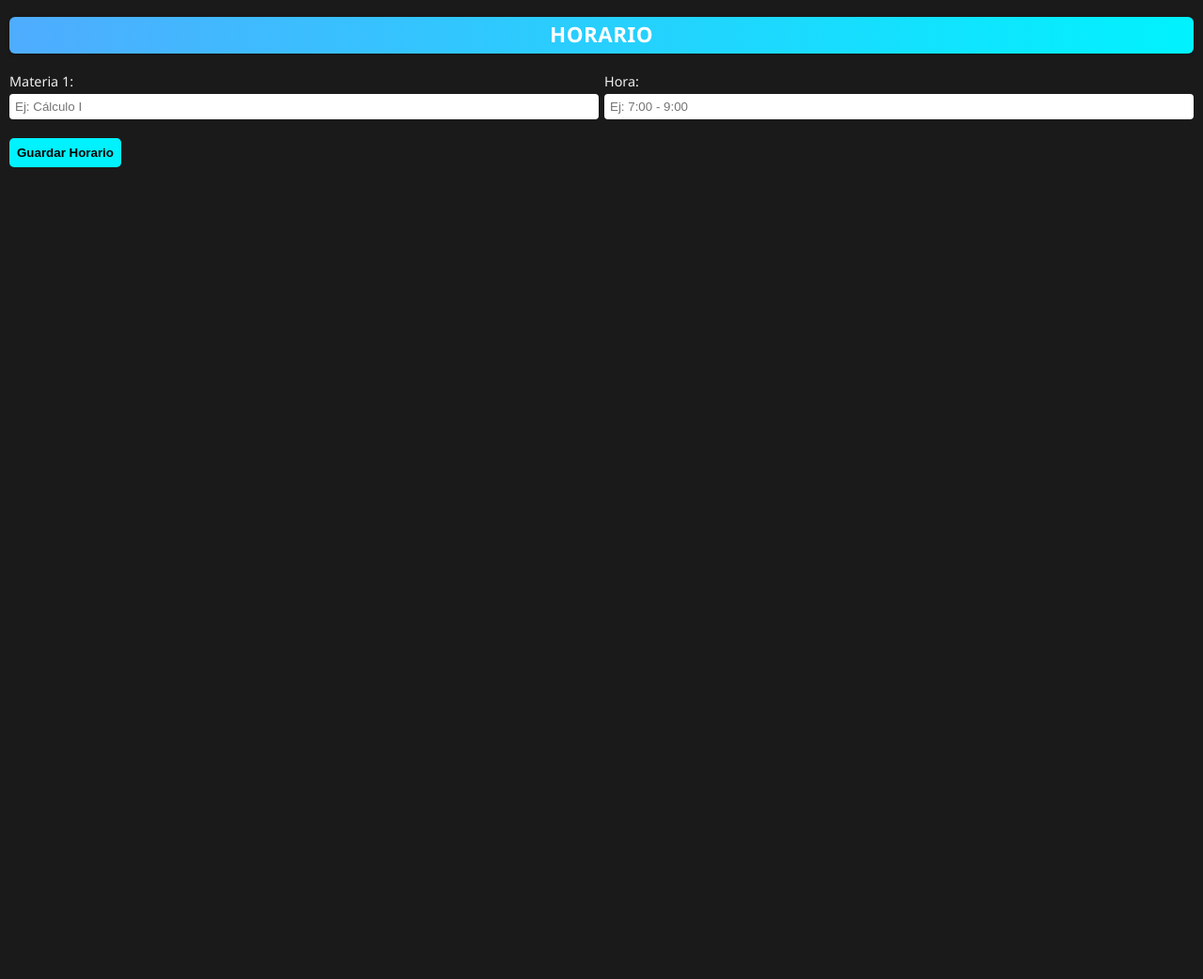
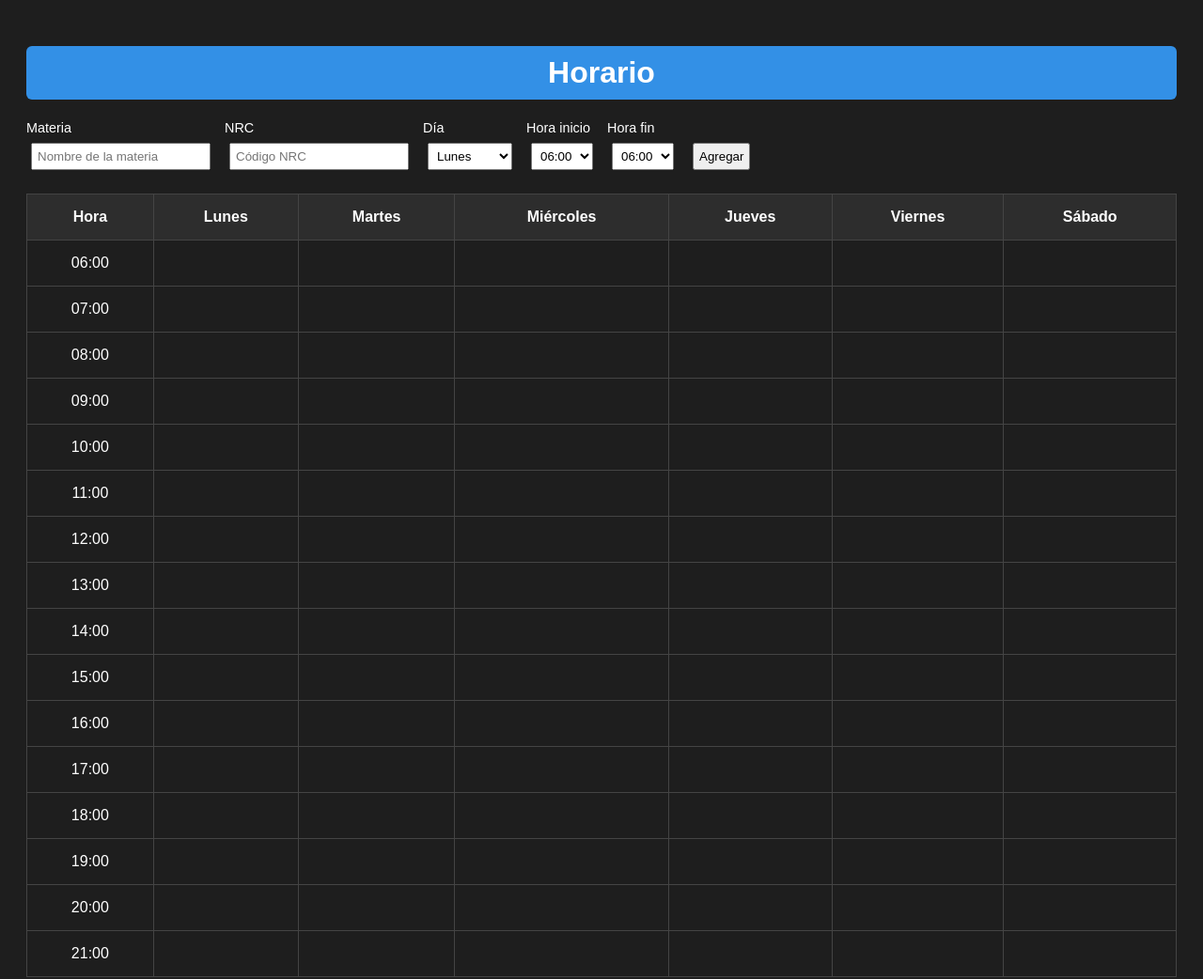
Before and after one commit to teheransmit/Horario-, a plain HTML site: page index.html in a window 1280 px wide. Shown: the whole page at 94% size. Before the commit the page ends 800 px from the top, so only its background shows below. Drawn offline with Linux system fonts and the light colour scheme.

Commit message:
Update index.html

```diff
--- a/index.html
+++ b/index.html
@@ -6,78 +6,188 @@
   <title>Horario</title>
   <style>
     body {
-      background-color: #1a1a1a;
-      color: #f0f0f0;
-      font-family: 'Segoe UI', Tahoma, Geneva, Verdana, sans-serif;
+      background-color: #1e1e1e;
+      color: white;
+      font-family: Arial, sans-serif;
+      padding: 20px;
+    }
+    h1 {
+      background-color: #3390e6;
       padding: 10px;
-      margin: 0;
-    }
-
-    h1 {
-      background: linear-gradient(90deg, #4facfe, #00f2fe);
-      color: #fff;
-      padding: 6px;
       text-align: center;
       border-radius: 6px;
-      box-shadow: 0 1px 4px rgba(0,0,0,0.3);
-      font-size: 1.4em;
-      margin: 8px 0;
-      text-transform: uppercase;
-      letter-spacing: 0.5px;
-      line-height: 1.2;
     }
-
-    .formulario {
-      display: grid;
-      grid-template-columns: repeat(auto-fit, minmax(120px, 1fr));
-      gap: 6px;
+    table {
+      width: 100%;
+      border-collapse: collapse;
       margin-top: 20px;
     }
-
+    th, td {
+      border: 1px solid #444;
+      padding: 4px;
+      text-align: center;
+      position: relative;
+      height: 40px;
+      max-width: 100px;
+    }
+    th {
+      background-color: #2d2d2d;
+    }
+    .formulario input, .formulario select, .formulario button {
+      padding: 5px;
+      margin: 5px;
+    }
+    .formulario {
+      display: flex;
+      flex-wrap: wrap;
+      gap: 10px;
+      align-items: flex-start;
+    }
     .form-group {
       display: flex;
       flex-direction: column;
     }
-
     label {
-      margin-bottom: 4px;
       font-size: 0.9em;
+      margin-bottom: 3px;
     }
-
-    input {
-      padding: 6px;
+    .clase {
+      background-color: #3390e6;
+      color: black;
+      font-weight: bold;
+      font-size: 0.75em;
+      padding: 2px;
+      margin: 1px;
+      cursor: move;
+      white-space: pre-line;
       border-radius: 4px;
-      border: none;
-      outline: none;
-    }
-
-    button {
-      margin-top: 20px;
-      padding: 8px;
-      background-color: #00f2fe;
-      border: none;
-      color: #000;
-      border-radius: 5px;
-      font-weight: bold;
-      cursor: pointer;
     }
   </style>
 </head>
 <body>
-  <h1>HORARIO</h1>
-
+  <h1>Horario</h1>
   <div class="formulario">
     <div class="form-group">
-      <label for="materia1">Materia 1:</label>
-      <input type="text" id="materia1" placeholder="Ej: Cálculo I" />
+      <label for="materia">Materia</label>
+      <input type="text" id="materia" placeholder="Nombre de la materia">
     </div>
     <div class="form-group">
-      <label for="hora1">Hora:</label>
-      <input type="text" id="hora1" placeholder="Ej: 7:00 - 9:00" />
+      <label for="nrc">NRC</label>
+      <input type="text" id="nrc" placeholder="Código NRC">
     </div>
-    <!-- Agrega más campos según lo necesites -->
+    <div class="form-group">
+      <label for="dia">Día</label>
+      <select id="dia">
+        <option>Lunes</option>
+        <option>Martes</option>
+        <option>Miércoles</option>
+        <option>Jueves</option>
+        <option>Viernes</option>
+        <option>Sábado</option>
+      </select>
+    </div>
+    <div class="form-group">
+      <label for="horaInicio">Hora inicio</label>
+      <select id="horaInicio"></select>
+    </div>
+    <div class="form-group">
+      <label for="horaFin">Hora fin</label>
+      <select id="horaFin"></select>
+    </div>
+    <div class="form-group">
+      <label style="visibility:hidden">Agregar</label>
+      <button onclick="agregarClase()">Agregar</button>
+    </div>
   </div>
 
-  <button onclick="alert('¡Horario guardado!')">Guardar Horario</button>
+  <table id="horario">
+    <thead>
+      <tr>
+        <th>Hora</th>
+        <th>Lunes</th>
+        <th>Martes</th>
+        <th>Miércoles</th>
+        <th>Jueves</th>
+        <th>Viernes</th>
+        <th>Sábado</th>
+      </tr>
+    </thead>
+    <tbody id="tabla-cuerpo"></tbody>
+  </table>
+
+  <script>
+    // Genera horas cada 10 minutos
+    function generarHoras() {
+      const ops = [];
+      for (let h = 6; h <= 21; h++) {
+        for (let m = 0; m < 60; m += 10) {
+          ops.push(`${String(h).padStart(2,'0')}:${String(m).padStart(2,'0')}`);
+        }
+      }
+      return ops;
+    }
+    const horas = generarHoras();
+    // Solo filas por horas enteras
+    const horasFilas = horas.filter(h => h.endsWith(':00'));
+
+    // Pobla selects
+    const selIni = document.getElementById('horaInicio');
+    const selFin = document.getElementById('horaFin');
+    horas.forEach(h => [selIni, selFin].forEach(sel => {
+      const o = document.createElement('option'); o.value = h; o.textContent = h;
+      sel.appendChild(o);
+    }));
+
+    // Construye tabla
+    const body = document.getElementById('tabla-cuerpo');
+    horasFilas.forEach(h => {
+      const row = document.createElement('tr');
+      let html = `<td>${h}</td>`;
+      ['Lunes','Martes','Miércoles','Jueves','Viernes','Sábado'].forEach(d => {
+        html += `<td data-dia="${d}" data-hora="${h}" ondragover="allowDrop(event)" ondrop="drop(event)"></td>`;
+      });
+      row.innerHTML = html;
+      body.appendChild(row);
+    });
+
+    function allowDrop(e) { e.preventDefault(); }
+    function drag(e) { e.dataTransfer.setData('text/plain', e.target.id); }
+    function drop(e) {
+      e.preventDefault();
+      const id = e.dataTransfer.getData('text/plain');
+      const el = document.getElementById(id);
+      if (e.target.tagName === 'TD') e.target.appendChild(el);
+    }
+
+    let count = 0;
+    function agregarClase() {
+      const mat = document.getElementById('materia').value;
+      const nrc = document.getElementById('nrc').value;
+      const dia = document.getElementById('dia').value;
+      const ini = document.getElementById('horaInicio').value;
+      const fin = document.getElementById('horaFin').value;
+      if (!mat || !nrc) return alert('Completa Materia y NRC');
+
+      const startHour = parseInt(ini.split(':')[0], 10);
+      const endHour = parseInt(fin.split(':')[0], 10);
+
+      horasFilas.forEach(h => {
+        const hHour = parseInt(h.split(':')[0], 10);
+        if (hHour >= startHour && hHour < endHour) {
+          const cell = document.querySelector(`td[data-dia="${dia}"][data-hora="${h}"]`);
+          if (cell) {
+            const div = document.createElement('div');
+            div.className = 'clase';
+            div.textContent = `${mat}
+${nrc}`;
+            div.draggable = true;
+            div.id = 'clase-'+(count++);
+            div.addEventListener('dragstart', drag);
+            cell.appendChild(div);
+          }
+        }
+      });
+    }
+  </script>
 </body>
 </html>
```
